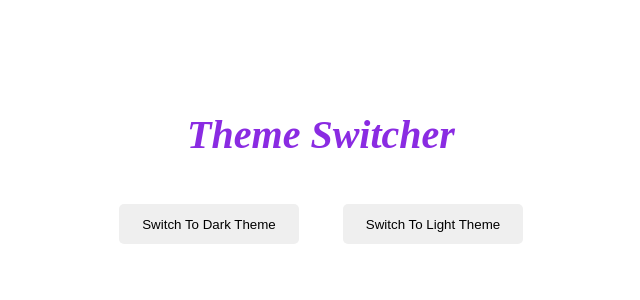
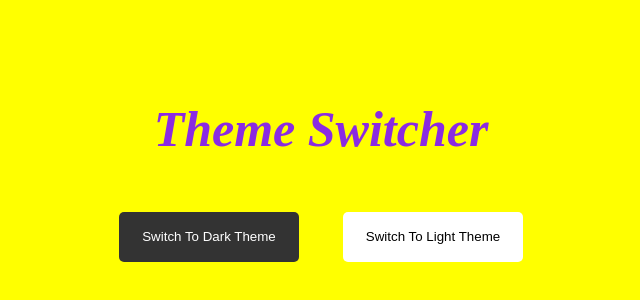
Before and after one commit to amrutaadhav/theme_switcher, a plain HTML site: page index.html in a window 1280 px wide. Shown: the part 226-526 px from the top of the page, without its empty margins (319-959 px from the left). Drawn offline with Linux system fonts and the light colour scheme.

Commit message:
css for dark and light theme added

```diff
--- a/style.css
+++ b/style.css
@@ -7,7 +7,7 @@ body {
 }
 
 .heading {
-    font-size: 40px;
+    font-size: 50px;
     font-style: italic;
     color: blueviolet;
 }
@@ -18,7 +18,7 @@ body {
 
 .btn {
     margin-top: 20px;
-    height: 40px;
+    height: 50px;
     width: 180px;
     padding: 10px;
     border-radius: 5px 5px 5px 5px;
@@ -28,3 +28,24 @@ body {
     border-color: blueviolet;
 
 }
+
+.btn-dark {
+    background-color: #333333;
+    color: white;
+}
+
+.btn-light {
+    background-color: white;
+    color: black;
+}
+
+
+.bg-dark {
+    background-color: #333333;
+    color: white;
+}
+
+.bg-light {
+    background-color:yellow;
+    color: #333333;
+}
```
